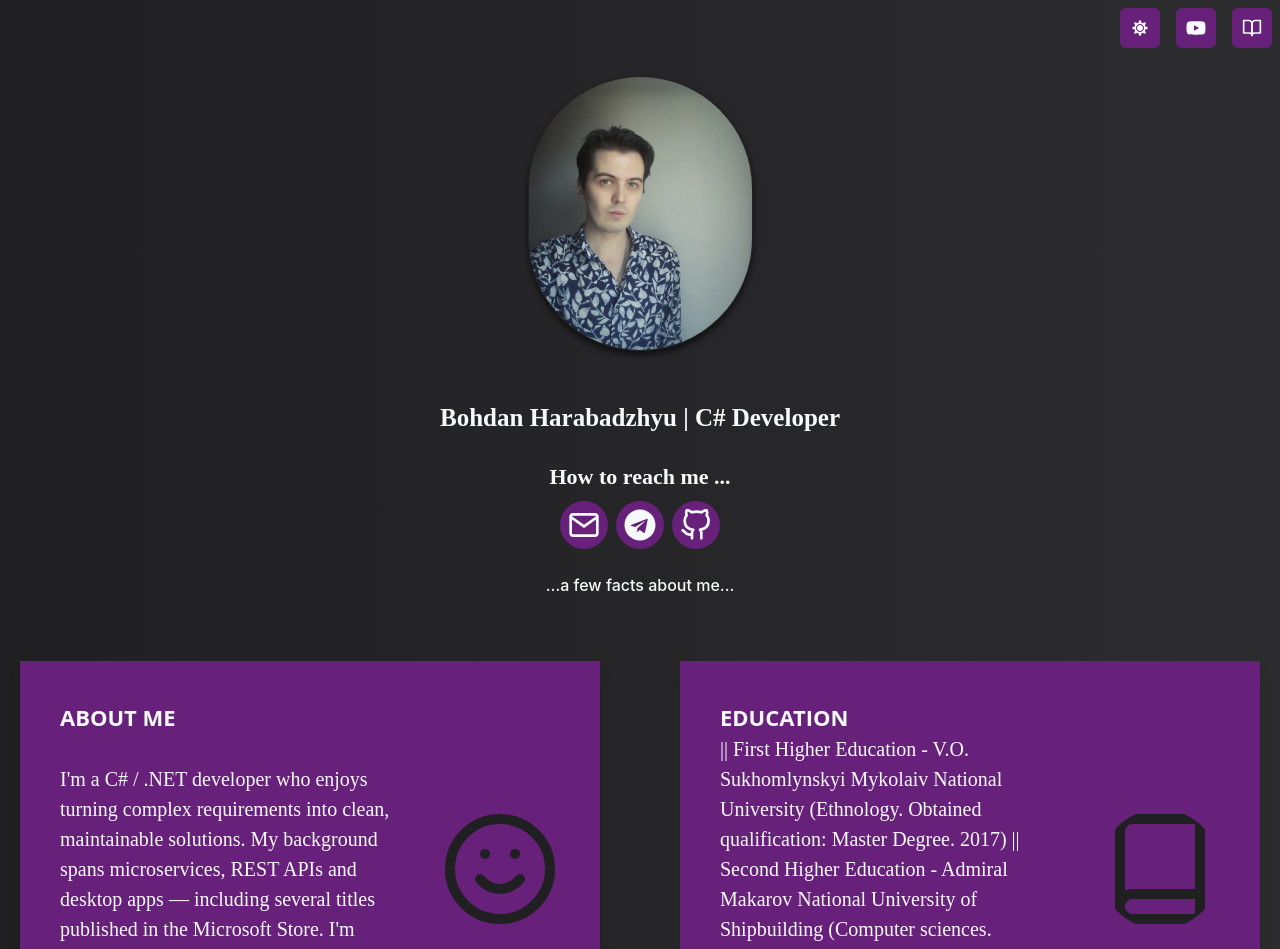
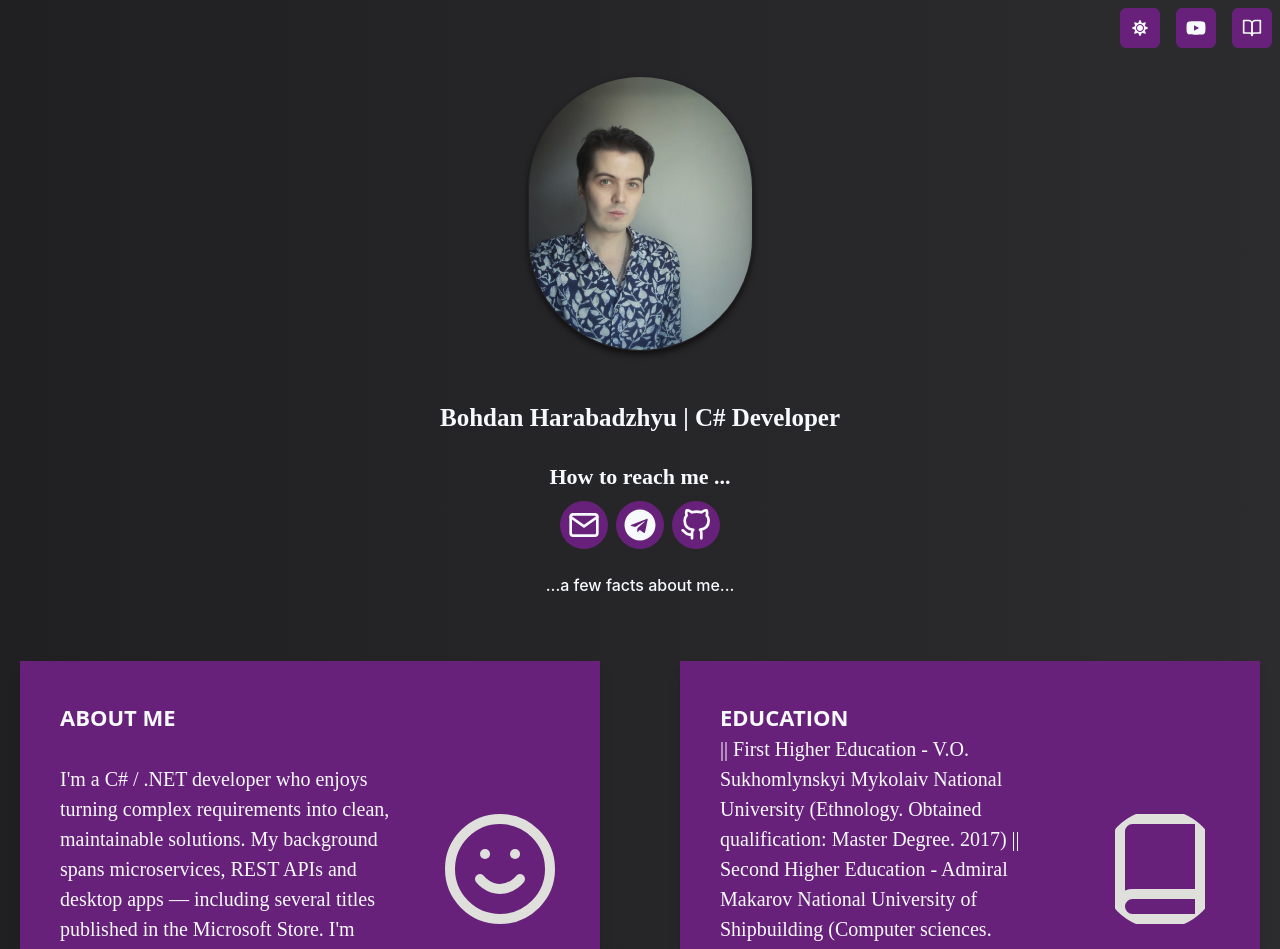
Before and after one commit to TheMysteriousStranger90/bohdan-harabadzhyu-homepage, a Next.js app: page / in a window 1280 px wide. Shown: the top 949 px of the page. Built offline with nearby package versions, Linux system fonts and the light colour scheme.

Commit message:
add iconFilter

```diff
--- a/src/components/sections/InfoCard.tsx
+++ b/src/components/sections/InfoCard.tsx
@@ -6,6 +6,7 @@ const InfoCard: React.FC<InfoItem> = ({ title, content, logo }) => {
   const backgroundColor = useColorModeValue('#1363d2', '#68217a');
   const textColor = useColorModeValue('#202023', '#f7fafc');
   const linkHoverColor = useColorModeValue('#f7fafc', '#202023');
+  const iconFilter = useColorModeValue('none', 'invert(1)');
 
   return (
     <Flex
@@ -68,6 +69,7 @@ const InfoCard: React.FC<InfoItem> = ({ title, content, logo }) => {
         width="120px"
         alignSelf={{ base: 'center', md: 'center' }}
         m={{ base: '20px 0 0 0', md: '0 0 0 50px' }}
+        sx={{ filter: iconFilter }}
       />
     </Flex>
   );
```
